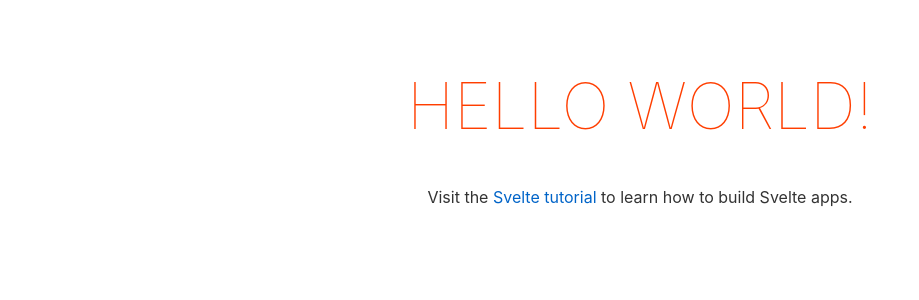
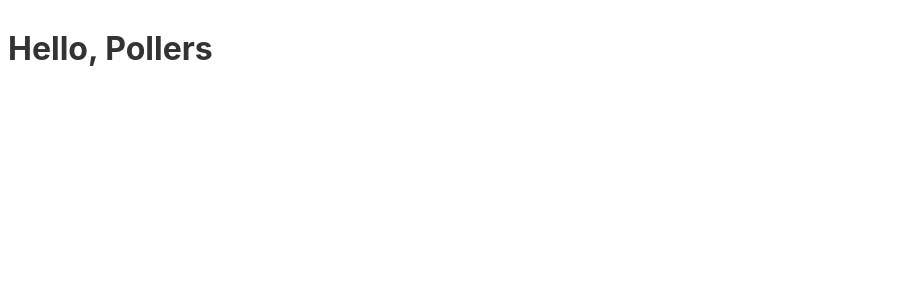
Before and after one commit to bineetNaidu/svelte-polls, a Svelte app: page / in a window 1280 px wide. Shown: the top 300 px of the page, without its empty margins (0-919 px from the left). Built offline with nearby package versions, Linux system fonts and the light colour scheme.

Commit message:
clean ups

```diff
--- a/src/App.svelte
+++ b/src/App.svelte
@@ -1,30 +1,9 @@
 <script>
-	export let name;
 </script>
 
+<style>
+</style>
+
 <main>
-	<h1>Hello {name}!</h1>
-	<p>Visit the <a href="https://svelte.dev/tutorial">Svelte tutorial</a> to learn how to build Svelte apps.</p>
+  <h1>Hello, Pollers</h1>
 </main>
-
-<style>
-	main {
-		text-align: center;
-		padding: 1em;
-		max-width: 240px;
-		margin: 0 auto;
-	}
-
-	h1 {
-		color: #ff3e00;
-		text-transform: uppercase;
-		font-size: 4em;
-		font-weight: 100;
-	}
-
-	@media (min-width: 640px) {
-		main {
-			max-width: none;
-		}
-	}
-</style>
--- a/src/main.js
+++ b/src/main.js
@@ -2,9 +2,6 @@
 
 const app = new App({
 	target: document.body,
-	props: {
-		name: 'world'
-	}
 });
 
 export default app;
```
